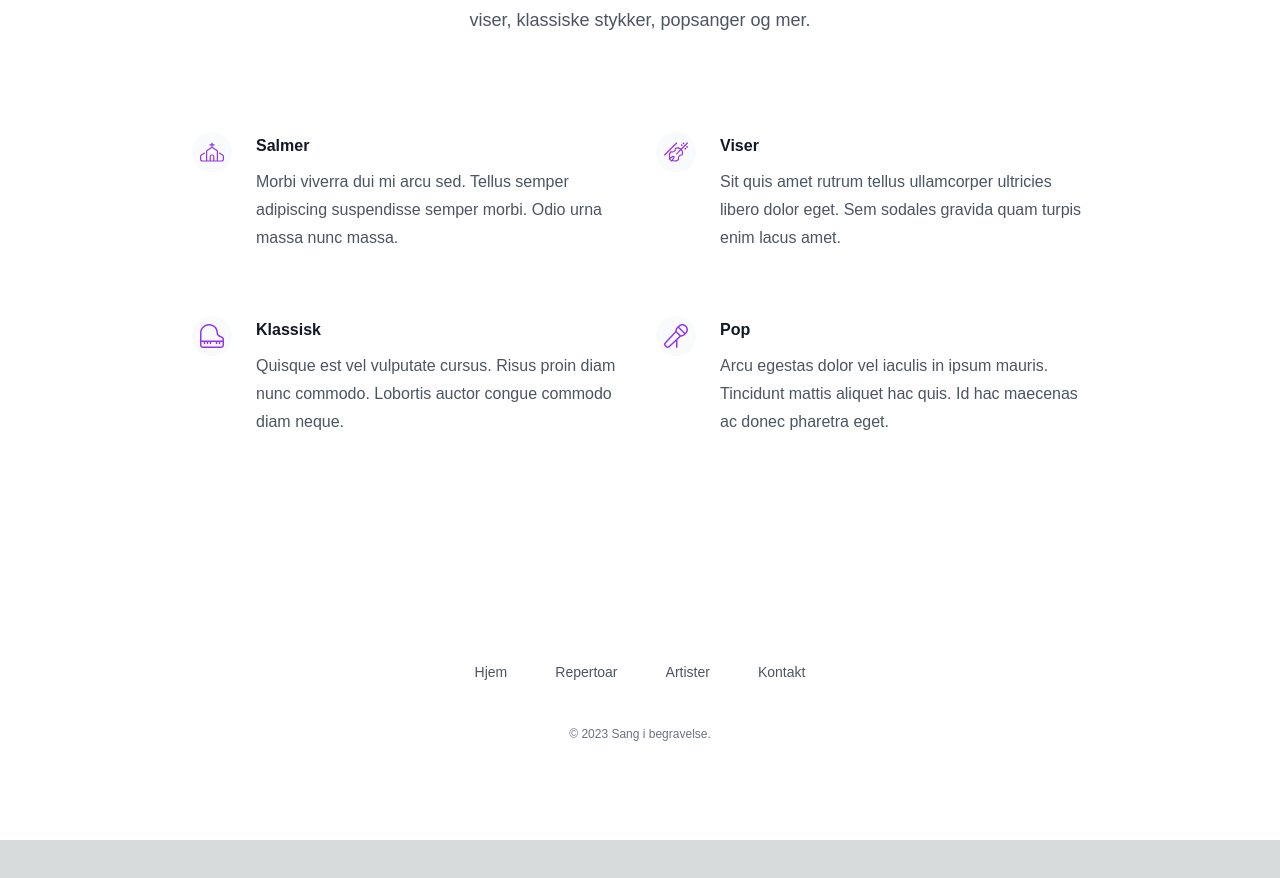
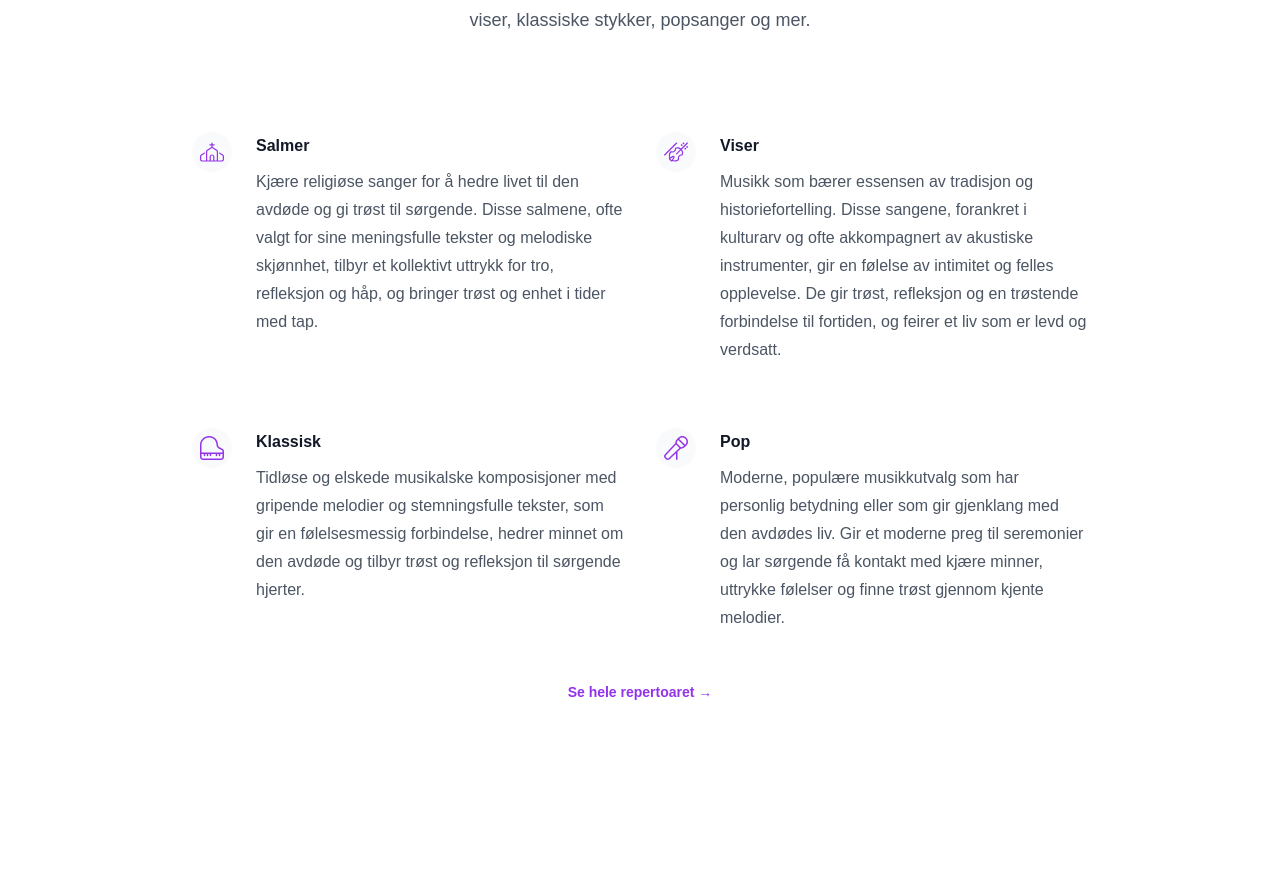
Before and after one commit to Emily-Nilsen/sangibegravelse, a Next.js app: page / in a window 1280 px wide. Shown: the part 1384-2262 px from the top of the page. Before the commit the page ends 2224 px from the top, so only its background shows below. Built offline with nearby package versions, Linux system fonts and the light colour scheme; a web font is replaced by a local one.

Commit message:
Add text under list items

```diff
--- a/src/components/RepertoarList.jsx
+++ b/src/components/RepertoarList.jsx
@@ -9,32 +9,28 @@ const features = [
   {
     name: 'Salmer',
     description:
-      'Morbi viverra dui mi arcu sed. Tellus semper adipiscing suspendisse semper morbi. Odio urna massa nunc massa.',
+      'Kjære religiøse sanger for å hedre livet til den avdøde og gi trøst til sørgende. Disse salmene, ofte valgt for sine meningsfulle tekster og melodiske skjønnhet, tilbyr et kollektivt uttrykk for tro, refleksjon og håp, og bringer trøst og enhet i tider med tap.',
     icon: <ChurchIcon className="w-6 h-6 fill-purple-600" aria-hidden="true" />,
-    link: '#',
   },
   {
     name: 'Viser',
     description:
-      'Sit quis amet rutrum tellus ullamcorper ultricies libero dolor eget. Sem sodales gravida quam turpis enim lacus amet.',
+      'Musikk som bærer essensen av tradisjon og historiefortelling. Disse sangene, forankret i kulturarv og ofte akkompagnert av akustiske instrumenter, gir en følelse av intimitet og felles opplevelse. De gir trøst, refleksjon og en trøstende forbindelse til fortiden, og feirer et liv som er levd og verdsatt.',
     icon: <ViolinIcon className="w-6 h-6 fill-purple-600" aria-hidden="true" />,
-    link: '#',
   },
   {
     name: 'Klassisk',
     description:
-      'Quisque est vel vulputate cursus. Risus proin diam nunc commodo. Lobortis auctor congue commodo diam neque.',
+      'Tidløse og elskede musikalske komposisjoner med gripende melodier og stemningsfulle tekster, som gir en følelsesmessig forbindelse, hedrer minnet om den avdøde og tilbyr trøst og refleksjon til sørgende hjerter.',
     icon: <PianoIcon className="w-6 h-6 fill-purple-600" aria-hidden="true" />,
-    link: '#',
   },
   {
     name: 'Pop',
     description:
-      'Arcu egestas dolor vel iaculis in ipsum mauris. Tincidunt mattis aliquet hac quis. Id hac maecenas ac donec pharetra eget.',
+      'Moderne, populære musikkutvalg som har personlig betydning eller som gir gjenklang med den avdødes liv. Gir et moderne preg til seremonier og lar sørgende få kontakt med kjære minner, uttrykke følelser og finne trøst gjennom kjente melodier.',
     icon: (
       <MicrophoneIcon className="w-6 h-6 fill-purple-600" aria-hidden="true" />
     ),
-    link: '#',
   },
 ];
 
@@ -59,8 +55,7 @@ export function RepertoarList() {
         <div className="max-w-2xl mx-auto mt-16 sm:mt-20 lg:mt-24 lg:max-w-4xl">
           <dl className="grid max-w-xl grid-cols-1 gap-x-8 gap-y-10 lg:max-w-none lg:grid-cols-2 lg:gap-y-16">
             {features.map((feature) => (
-              <Link
-                href="#"
+              <div
                 key={feature.name}
                 className="relative pl-16 transition-all duration-150 ease-in-out rounded-lg "
               >
@@ -73,9 +68,19 @@ export function RepertoarList() {
                 <dd className="mt-2 text-base leading-7 text-gray-600">
                   {feature.description}
                 </dd>
-              </Link>
+              </div>
             ))}
           </dl>
+          <div className="flex w-full my-6 sm:justify-center">
+            <p className="mt-6">
+              <Link
+                href="#"
+                className="text-sm font-semibold leading-6 text-purple-600"
+              >
+                Se hele repertoaret <span aria-hidden="true">→</span>
+              </Link>
+            </p>
+          </div>
         </div>
       </div>
     </div>
```
